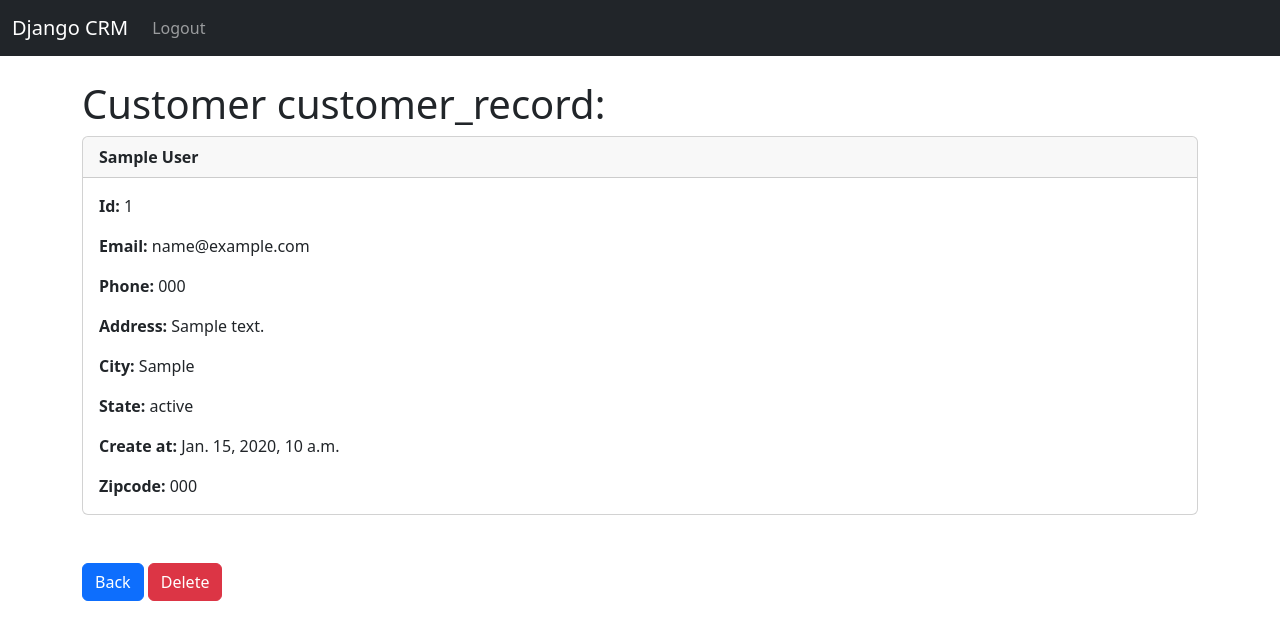
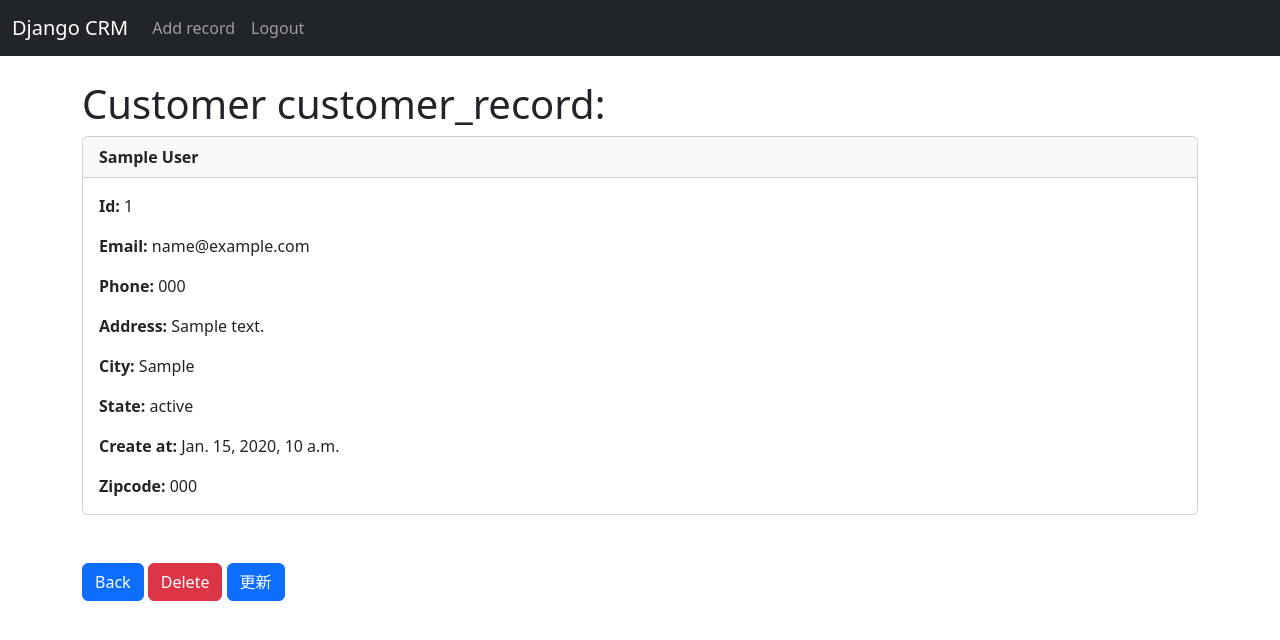
Before and after one commit to Gaojian-97/Django-CRM, a Django app: page /record/1 in a window 1280 px wide. Shown: the top 640 px of the page. Run offline with Django 4.2, Linux system fonts and the light colour scheme; a user stored in the database is signed in; tables that the repository leaves empty hold one stand-in row (values such as "Sample post").

Commit message:
final project

```diff
--- a/website/templates/home.html
+++ b/website/templates/home.html
@@ -24,7 +24,7 @@
                 {% for record in records %}
                     <tr>
                         <td><a href="{% url 'record' record.id %}"> {{ record.id }}</a></td>
-                        <td> {{ record.first_name }}
+                        <td>{{ record.first_name }}
                             {{ record.last_name }}</td>
                         <td> {{ record.email }}</td>
                         <td> {{ record.phone }}</td>
--- a/website/templates/navbar.html
+++ b/website/templates/navbar.html
@@ -9,6 +9,9 @@
             <ul class="navbar-nav me-auto mb-2 mb-lg-0">
 
                 {% if user.is_authenticated %}
+                    <li class="nav-item">
+                        <a class="nav-link" href="{% url 'add_record' %}">Add record</a>
+                    </li>
                     <li class="nav-item">
                         <a class="nav-link" href="{% url 'logout' %}">Logout</a>
                     </li>
--- a/website/templates/record.html
+++ b/website/templates/record.html
@@ -21,5 +21,6 @@
     <br/>
     <br/>
     <a href="{% url 'home'%}" class="btn btn-primary">Back</a>
-    <a href="{% url 'home'%}" class="btn btn-danger">Delete</a>
+    <a href="{% url 'delete_record' customer_record.id%}" class="btn btn-danger">Delete</a>
+    <a href="{% url 'update_record' customer_record.id%}" class="btn btn-primary">更新</a>
 {% endblock %}
--- a/website/urls.py
+++ b/website/urls.py
@@ -7,5 +7,8 @@ urlpatterns = [
     path('logout/', views.logout_user, name='logout'),
     path('register/', views.register_user, name="register"),
     path('record/<int:pk>', views.customer_record, name="record"),
+    path('add/', views.add_record, name="add_record"),
+    path('delete_record/<int:pk>', views.delete_record, name="delete_record"),
+    path('update_record/<int:pk>', views.update_record, name='update_record'),
 
 ]
--- a/website/views.py
+++ b/website/views.py
@@ -1,7 +1,7 @@
 from django.shortcuts import render, redirect
 from django.contrib.auth import authenticate, login, logout
 from django.contrib import messages
-from .forms import SignUpForm
+from .forms import SignUpForm, AddRecordForm
 from .models import Record
 
 
@@ -56,5 +56,44 @@ def customer_record(request, pk):
         customer_record = Record.objects.get(id=pk)
         return render(request, 'record.html', {'customer_record': customer_record})
     else:
-        messages.success(request,"You must be logged in to view this page")
+        messages.success(request, "You must be logged in to view this page")
         return redirect('home')
+
+
+def delete_record(request, pk):
+    if request.user.is_authenticated:
+        delete_it = Record.objects.get(id=pk)
+        delete_it.delete()
+        messages.success(request, "Records Deleted")
+        return redirect('home')
+    else:
+        messages.success(request, "你必须得先登录")
+        return redirect('home')
+
+
+def add_record(request):
+    form = AddRecordForm(request.POST or None)
+    if request.user.is_authenticated:
+        if request.method == "POST":
+            if form.is_valid():
+                add_record = form.save()
+                messages.success(request, "Record Added...")
+                return redirect('home')
+        return render(request, 'add_record.html', {'form': form})
+    else:
+        messages.success(request, "You Must Be Logged In...")
+        return redirect('home')
+
+
+def update_record(request, pk):
+    if request.user.is_authenticated:
+        current_record = Record.objects.get(id=pk)
+        form = AddRecordForm(request.POST or None, instance=current_record)
+        if form.is_valid():
+            form.save()
+            messages.success(request, "提单已被更新")
+            return redirect("home")
+        return render(request, 'update_record.html', {'form': form})
+    else:
+        messages.success(request, "You Must Be Logged In...")
+        return redirect('home')
```
Also changed, not shown: website/forms.py (+31 -0 lines), website/templates/add_record.html (added, +14 -0 lines), website/templates/update_record.html (added, +15 -0 lines).
